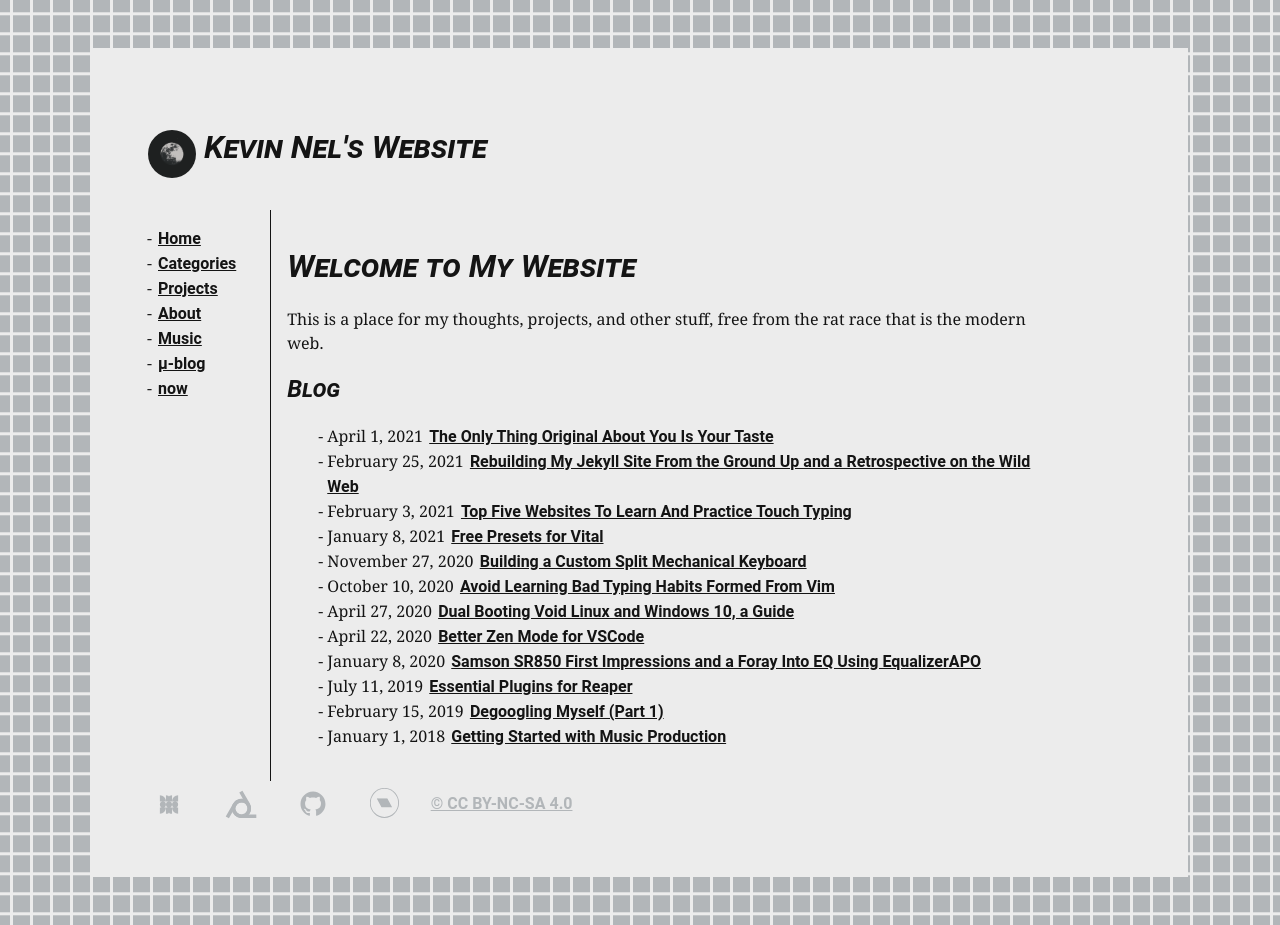
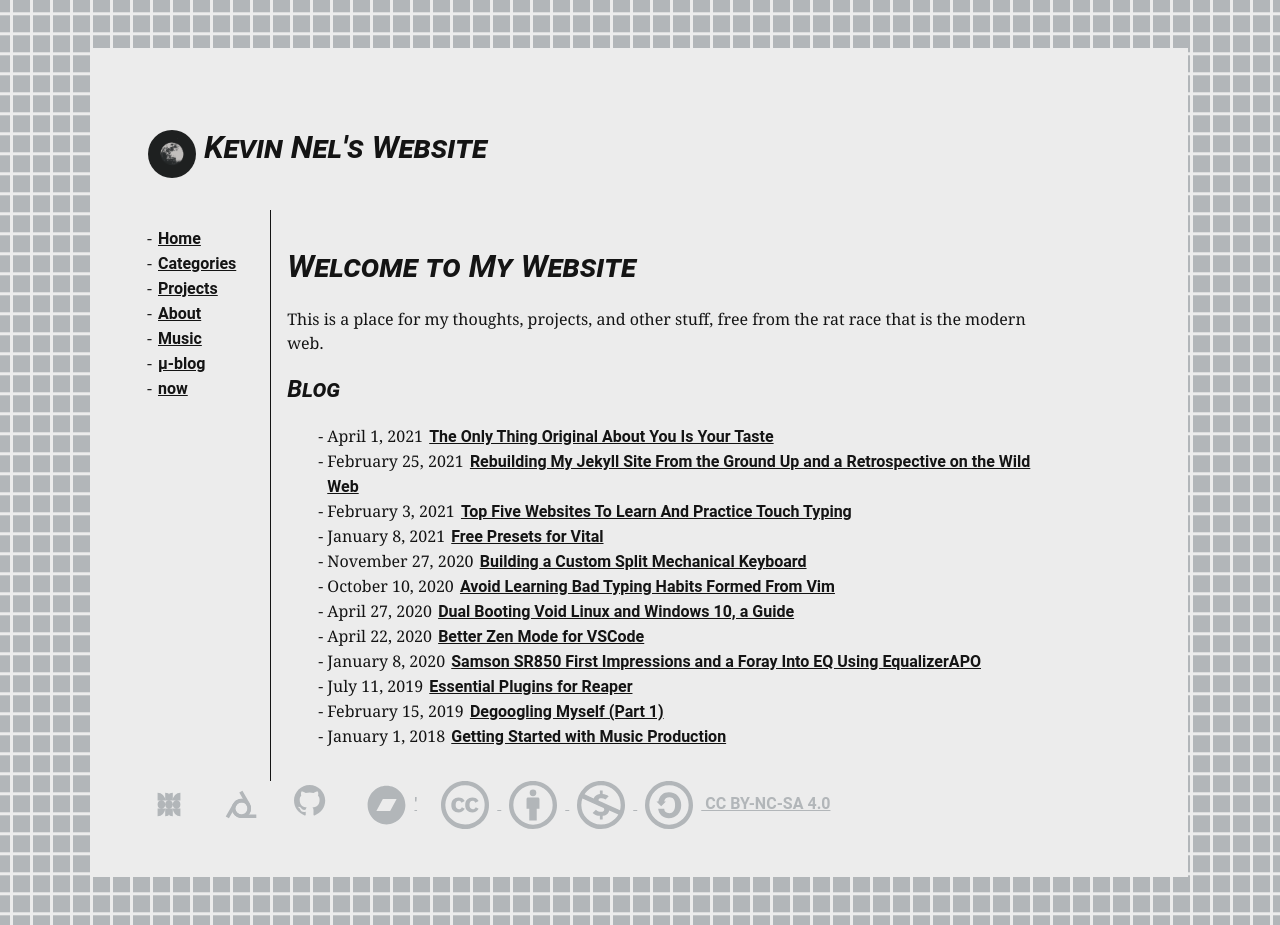
Before and after one commit to kevontheweb/kevontheweb.github.io, a Jekyll site: the page built from index.html, in a window 1280 px wide. Built offline with Jekyll 4.4.1, drawn with Linux system fonts in a browser that asks for light colours.

Commit message:
update icons

```diff
--- a/_includes/footer.html
+++ b/_includes/footer.html
@@ -1,16 +1,25 @@
 <footer>
-  <a rel="me" href="https://merveilles.town/@kevin"><img src="/assets/images/mastodon.svg" class="icon" alt="Mastodon"></a>
+  <a rel="me" href="https://merveilles.town/@kevin">
+    <img src="/assets/images/icons/mastodon.svg" class="icon" alt="Mastodon">
+  </a>
 
-  <a href='https://webring.xxiivv.com/#random' target='_blank'><img src="/assets/images/webring.svg" class="icon" alt="Webring"/></a>
+  <a href='https://webring.xxiivv.com/#random' target='_blank'>
+    <img src="/assets/images/icons/webring.svg" class="icon" alt="Webring"/>
+  </a>
 
-  <a rel="me" href="https://github.com/kevin-nel"><img src="/assets/images/github.svg" class="icon" alt="Github"></a>
+  <a rel="me" href="https://github.com/kevin-nel">
+    <img src="/assets/images/icons/github.svg" class="icon" alt="Github">
+  </a>
 
-  <a rel="me" href="https://halfdeep.bandcamp.com/releases"><img src="/assets/images/bandcamp.svg" class="icon" alt="Bandcamp"></a>
+  <a rel="me" href="https://halfdeep.bandcamp.com/releases">
+    <img src="/assets/images/icons/bandcamp.svg" class="icon" alt="Bandcamp">'
+  </a>
 
-  <a href="https://creativecommons.org/licenses/by-nc-sa/4.0//">&copy; CC BY-NC-SA 4.0</a>
-  <!-- <img src="/assets/images/stickers/bestviewed.gif" alt="" />
-  <img src="/assets/images/stickers/bookmark_this_page.gif" alt="" />
-  <img src="/assets/images/stickers/internetprivacy.gif" alt="" />
-  <img src="/assets/images/stickers/nocookie.gif" alt="" />
-  <img src="/assets/images/stickers/vscbutton.gif" alt="" /> -->
+  <a href="https://creativecommons.org/licenses/by-nc-sa/4.0//">
+    <img src="/assets/images/icons/cc.svg" class="icon" alt="Creative Commons">
+    <img src="/assets/images/icons/by.svg" class="icon" alt="Attribution">
+    <img src="/assets/images/icons/nc.svg" class="icon" alt="Non Commercial">
+    <img src="/assets/images/icons/sa.svg" class="icon" alt="Share Alike">
+    CC BY-NC-SA 4.0
+  </a>
 </footer>
```
Also changed, not shown: assets/images/bandcamp.svg (deleted), assets/images/email.svg (deleted), assets/images/github.svg (deleted), assets/images/icons/bandcamp.svg (added), assets/images/icons/by.svg (added), assets/images/icons/cc.svg (added), assets/images/icons/email.svg (added), assets/images/icons/github.svg (added), assets/images/icons/mastodon.svg (added), assets/images/icons/nc.svg (added), assets/images/icons/sa.svg (added), assets/images/icons/webring.svg (added), assets/images/mastodon.svg (deleted), assets/images/webring.svg (deleted).
